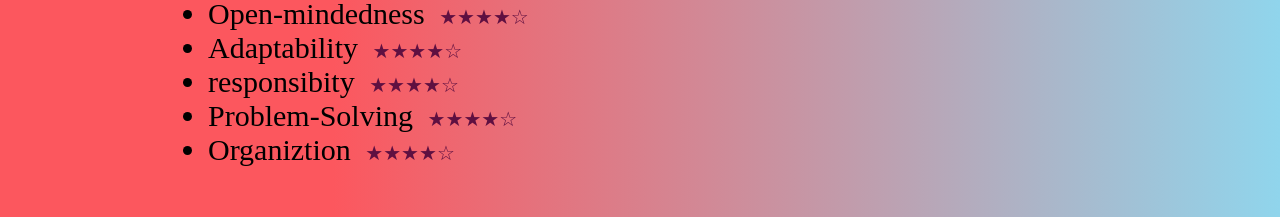
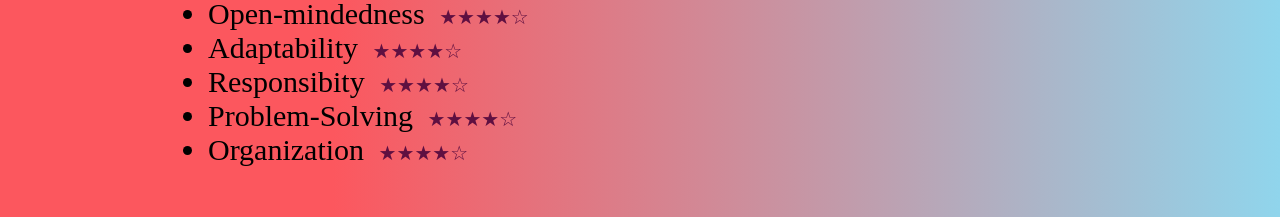
Before and after one commit to VasileiosStergiou/vasileiosstergiou.github.io, a plain HTML site: page My Personal Portofolio/index.html in a window 1280 px wide. Shown: the part 1321-1538 px from the top of the page. Drawn offline with Linux system fonts and the light colour scheme.

Commit message:
Add files via upload

```diff
--- a/My Personal Portofolio/four-stars.css
+++ b/My Personal Portofolio/four-stars.css
@@ -10,10 +10,6 @@
   /* Create the stars using Unicode characters */
   .star-rating::before {
     content: "\2605\2605\2605\2605\2605";
-  }
-
-  .star-rating:hover {
-    font-size: 35px;
   }
 
   /* Style the stars to be empty by default */
--- a/My Personal Portofolio/index.html
+++ b/My Personal Portofolio/index.html
@@ -89,13 +89,13 @@
                         <li>Adaptability
                             <span class="star-rating" data-rating="4"></span>
                         </li>
-                        <li>responsibity
+                        <li>Responsibity
                             <span class="star-rating" data-rating="4"></span>
                         </li>
                         <li>Problem-Solving
                             <span class="star-rating" data-rating="4"></span>
                         </li>
-                        <li>Organiztion
+                        <li>Organization
                             <span class="star-rating" data-rating="4"></span>
                         </li>
                     </ul>
```
